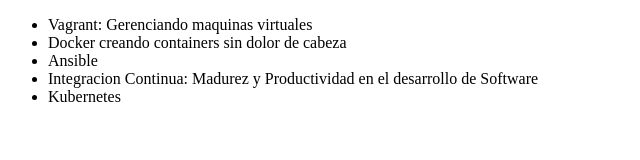
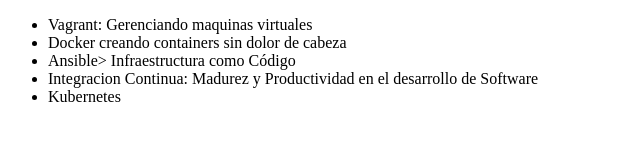
Before and after one commit to jmayta73/alura-git, a plain HTML site: page index.html in a window 1280 px wide. Shown: the whole page, without its empty margins (0-640 px from the left). Drawn offline with Linux system fonts and the light colour scheme.

Commit message:
Cambiando el nombre del Curso Ansible

```diff
--- a/index.html
+++ b/index.html
@@ -10,7 +10,7 @@
     <ul>
         <li>Vagrant: Gerenciando maquinas virtuales</li>
         <li>Docker creando containers sin dolor de cabeza</li>
-        <li>Ansible</li>
+        <li>Ansible> Infraestructura como Código</li>
         <li>Integracion Continua: Madurez  y Productividad en el desarrollo de Software</li>
         <li>Kubernetes</li>
     </ul>
```
